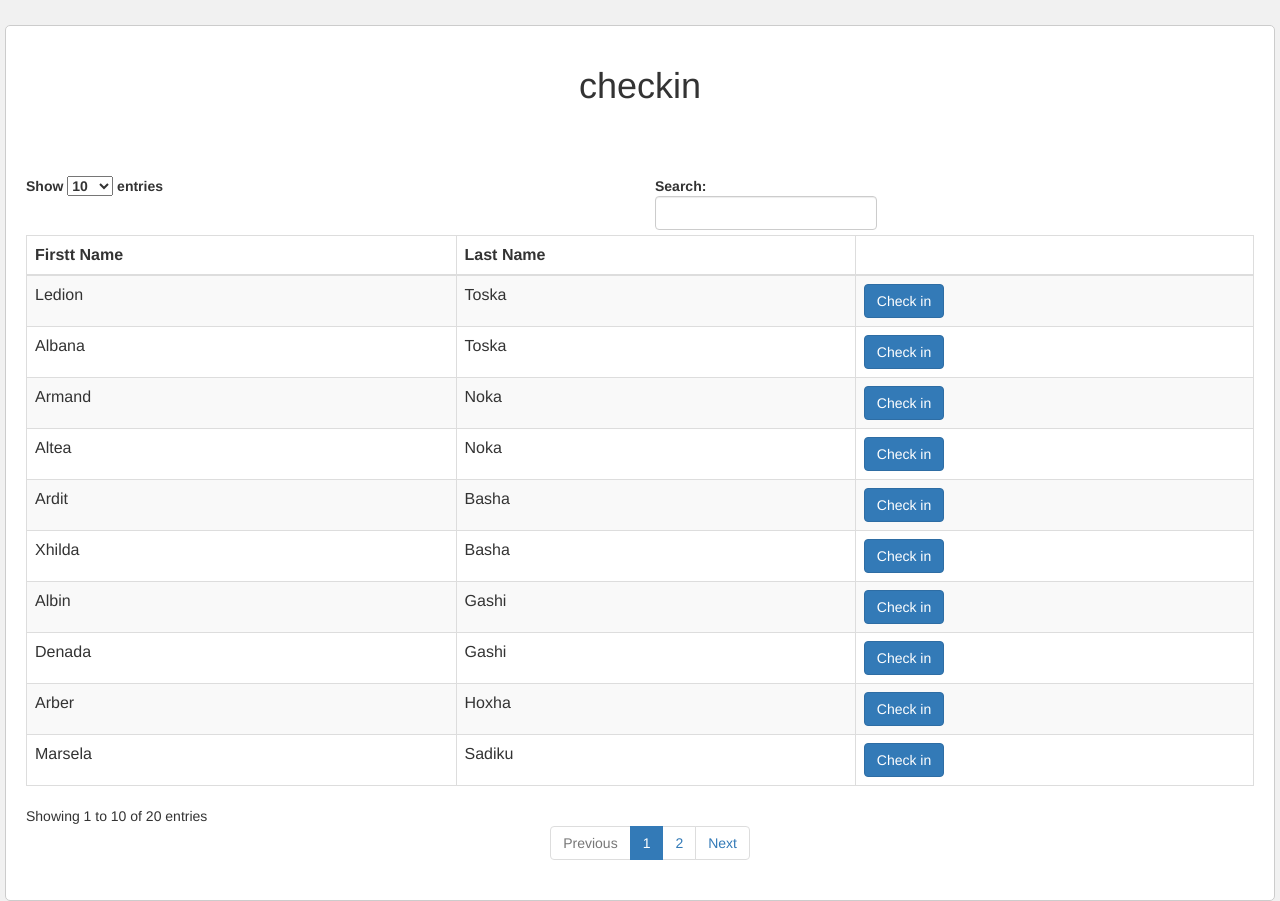
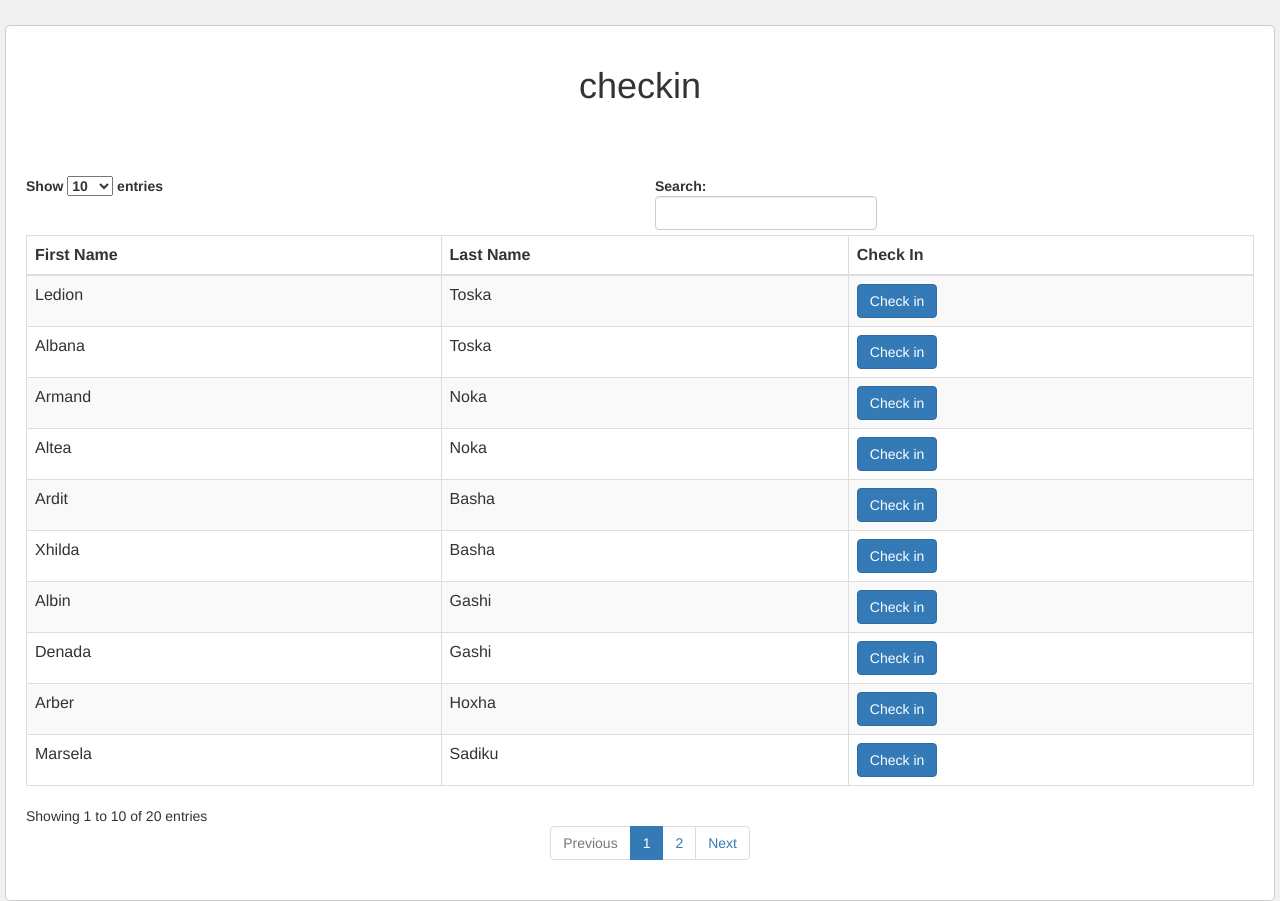
Before and after one commit to turi667/checkin, a PHP site: page / in a window 1280 px wide. Run offline with PHP 8.4, Linux system fonts and the light colour scheme; data comes from the database, SQL or seed files in the repository; some libraries are stand-ins or nearby versions.

Commit message:
Update index.php

```diff
--- a/Check in App/index.php
+++ b/Check in App/index.php
@@ -38,9 +38,9 @@
     <table id="user_data" class="table table-bordered table-striped">
      <thead>
       <tr>
-       <th>Firstt Name</th>
+       <th>First Name</th>
        <th>Last Name</th>
-       <th></th>
+       <th>Check In</th>
       </tr>
      </thead>
 
```
